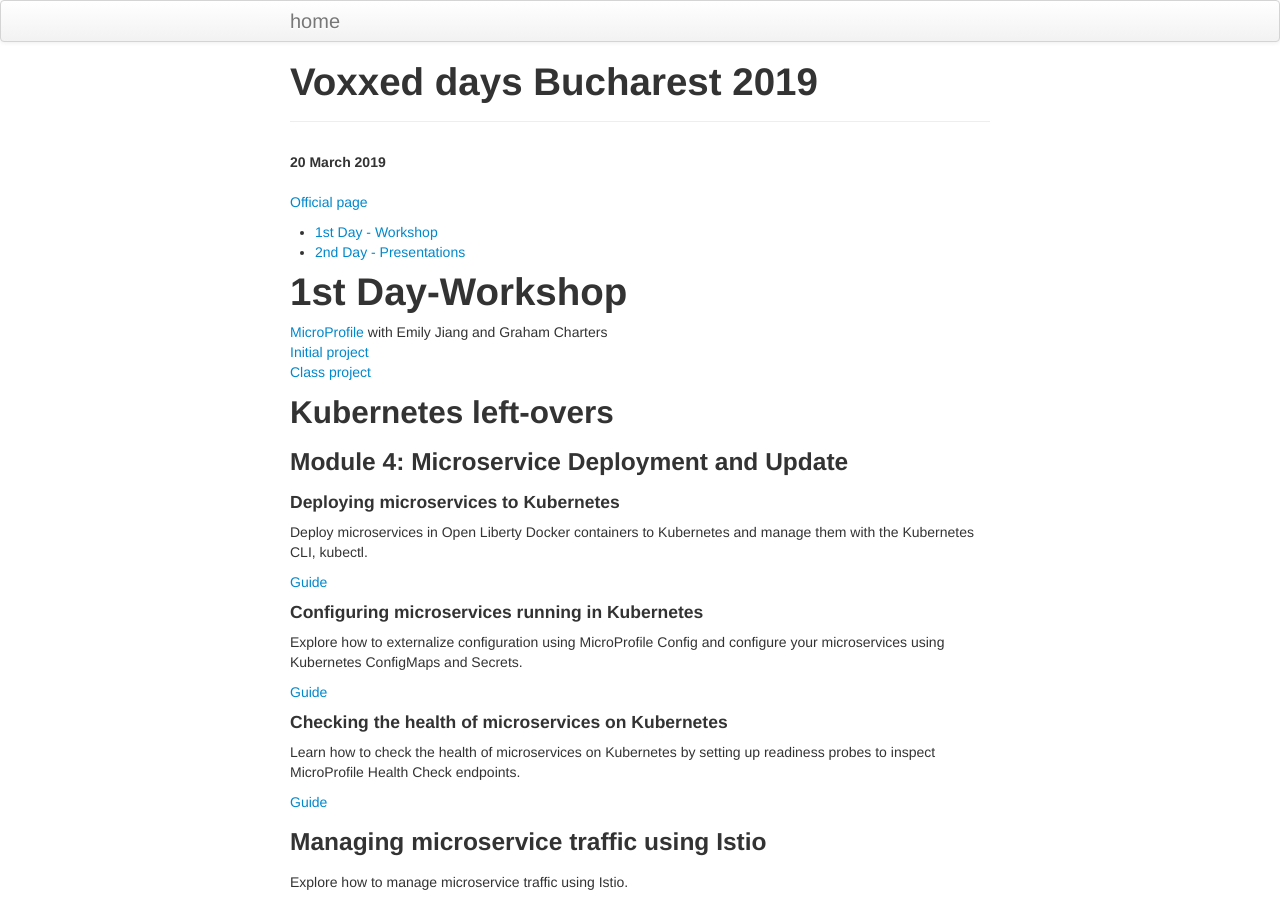
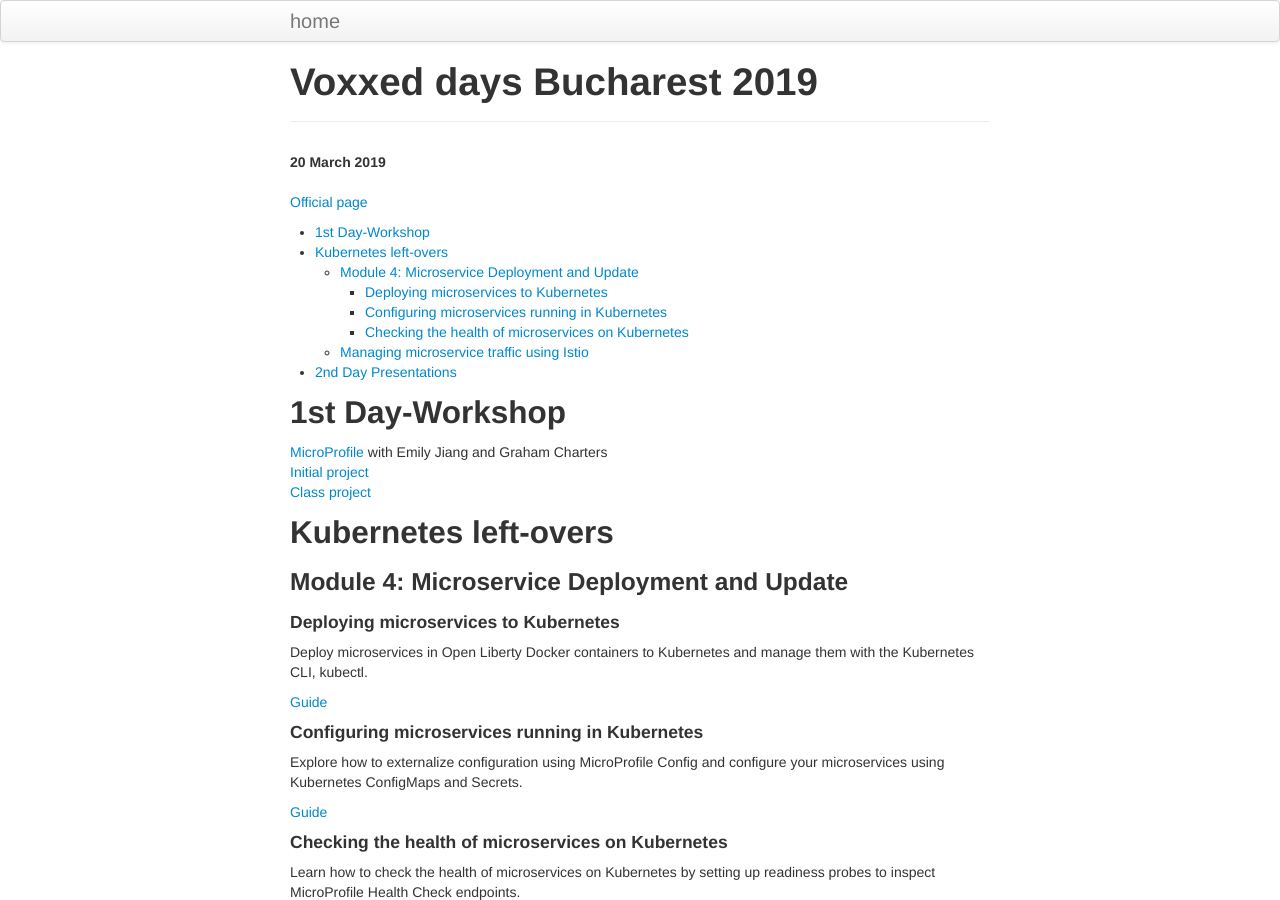
Before and after one commit to rodede/rodede.github.io, a Jekyll site: the page built from _posts/2019-03-20-voxxed-days.md, in a window 1280 px wide and 900 px high. Built offline with Jekyll 4.4.1, drawn with Linux system fonts in a browser that asks for light colours; part of the change alters nothing that is shown.

Commit message:
voxxed-days-1

```diff
--- a/_posts/2019-03-20-voxxed-days.md
+++ b/_posts/2019-03-20-voxxed-days.md
@@ -6,12 +6,12 @@ categories: programming
 ---
 [Official page](https://romania.voxxeddays.com/bucharest/2019-03-20/)
 
-- [1st Day - Workshop](#1st-Day-Workshop)
-- [2nd Day - Presentations](#2nd-Day-Presentations)
 
+* Do not remove this line (it will not be displayed)
+{:toc}
 
-1st Day-Workshop
-====
+## 1st Day-Workshop
+
 [MicroProfile](https://romania.voxxeddays.com/2019/02/24/hands-on-cloud-native-java-with-microprofile-kubernetes-and-istio/)  with Emily Jiang and Graham Charters
 [Initial project](https://github.com/OpenLiberty/tutorial-microprofile.git)
 [Class project](https://github.com/gcharters/workshop-cloud-native-java/blob/master/README.md)
@@ -46,8 +46,8 @@ Explore how to manage microservice traffic using Istio.
 
 [Guide](https://openliberty.io/guides/istio-intro.html)
 
-2nd Day Presentations
-====
+## 2nd Day Presentations
+
 - Devops-1 team with **Cecilia**
 - **Venkat** paradigms
 - [MongoDB+Spring](https://github.com/dangeabunea/VoxxedDaysBucharest2019)
```
